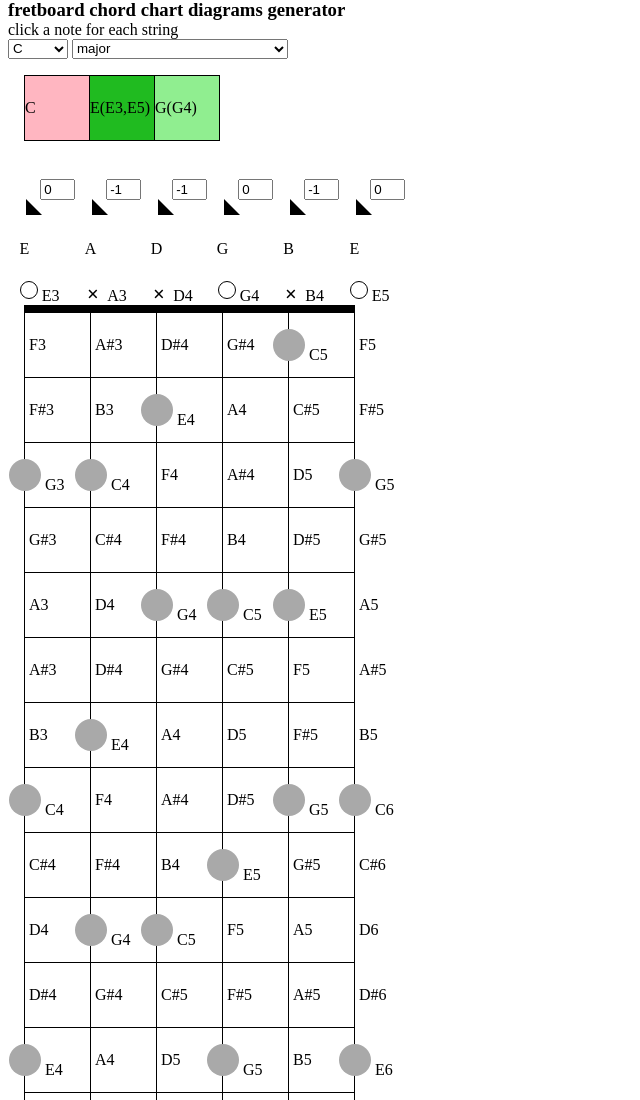
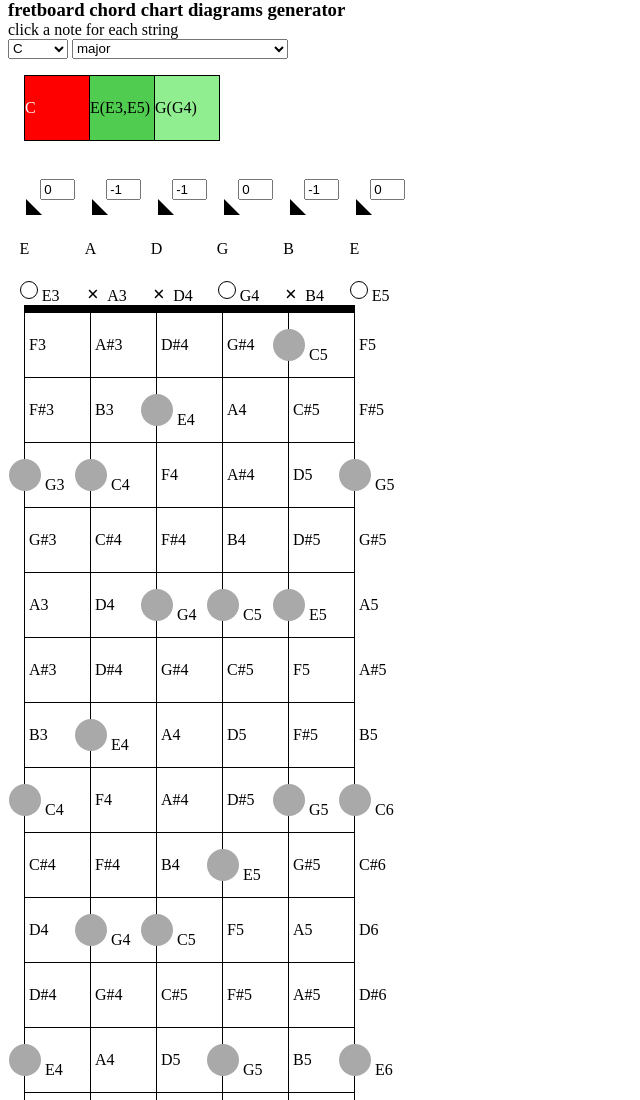
Before and after one commit to angyongen/guitar-fretboard-chord-chart-diagrams-generator, a plain HTML site: page index.html in a window 1280 px wide. Shown: the top 1100 px of the page, without its empty margins (0-640 px from the left). Drawn offline with Linux system fonts and the light colour scheme.

Commit message:
change color

```diff
--- a/index.html
+++ b/index.html
@@ -36,9 +36,9 @@ td:before{text-align:center;width:2em;height:2em;border-radius:1em;display:inlin
 /*open string empty dot*/
 .O:before{content:'';background-color:white;border:solid black 0.1em;width:1em;height:1em;margin:-0.8em 0 0.1em -0.3em;}
 .fulfilled1 {background: #90ee90;}
-.fulfilled2 {background: #20bb20; }
-.fulfilled3 {background: #109010; color: white}
-.unfulfilled {background: lightpink; }
+.fulfilled2 {background: #50cc50; }
+.fulfilled3 {background: #20aa20}
+.unfulfilled {background: red; color: white; }
 </style>
 <script language="javascript">
 var t = document.createElement("table");
```
